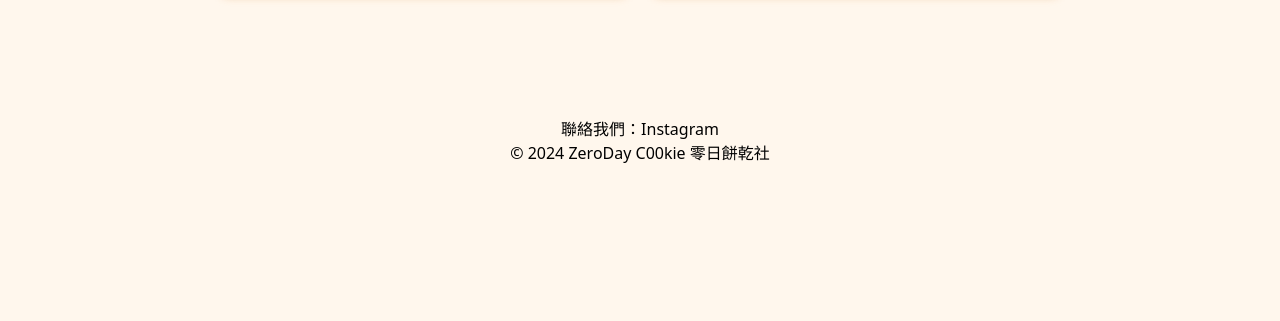
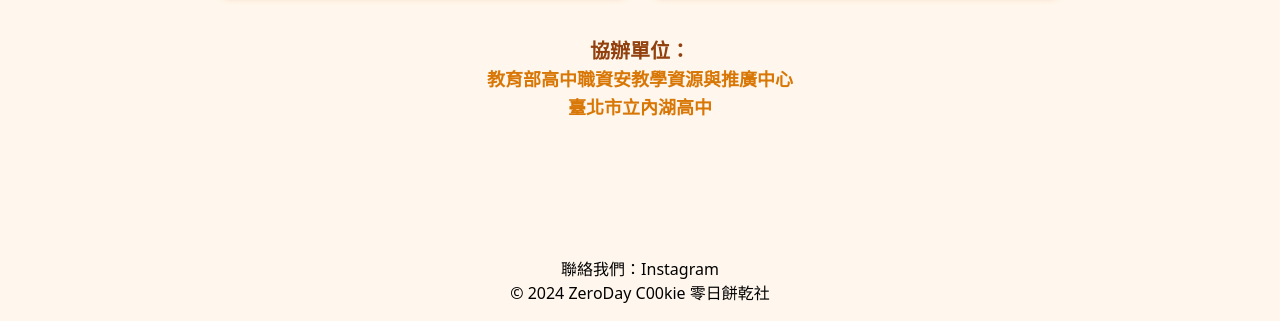
Before and after one commit to zero-day-cookie/2024-summer-camp, a plain HTML site: page index.html in a window 1280 px wide. Shown: the part 1963-2284 px from the top of the page. Before the commit the page ends 2144 px from the top, so only its background shows below. Drawn offline with nearby package versions, Linux system fonts and the light colour scheme.

Commit message:
content changed.

```diff
--- a/index.html
+++ b/index.html
@@ -138,6 +138,9 @@
         class="h-auto lg:mx-3 md:max-w-md rounded-lg border-orange-200 border-4 transition-all duration-300 blur-sm hover:blur-none hover:scale-125"
         src="https://cdn-file.yuan-tw.net/xiung_1.png" alt="海報">
     </div>
+    <div class="mt-10">
+      <h2 class="text-xl font-semibold mb-4 text-amber-800">協辦單位：<p class="text-lg text-amber-600">教育部高中職資安教學資源與推廣中心</p><p class="text-lg text-amber-600">臺北市立內湖高中</p></h2>
+    </div>
   </main>
 
   <footer class="text-black p-4 mt-12">
```
Also changed, not shown: 1 other file.
